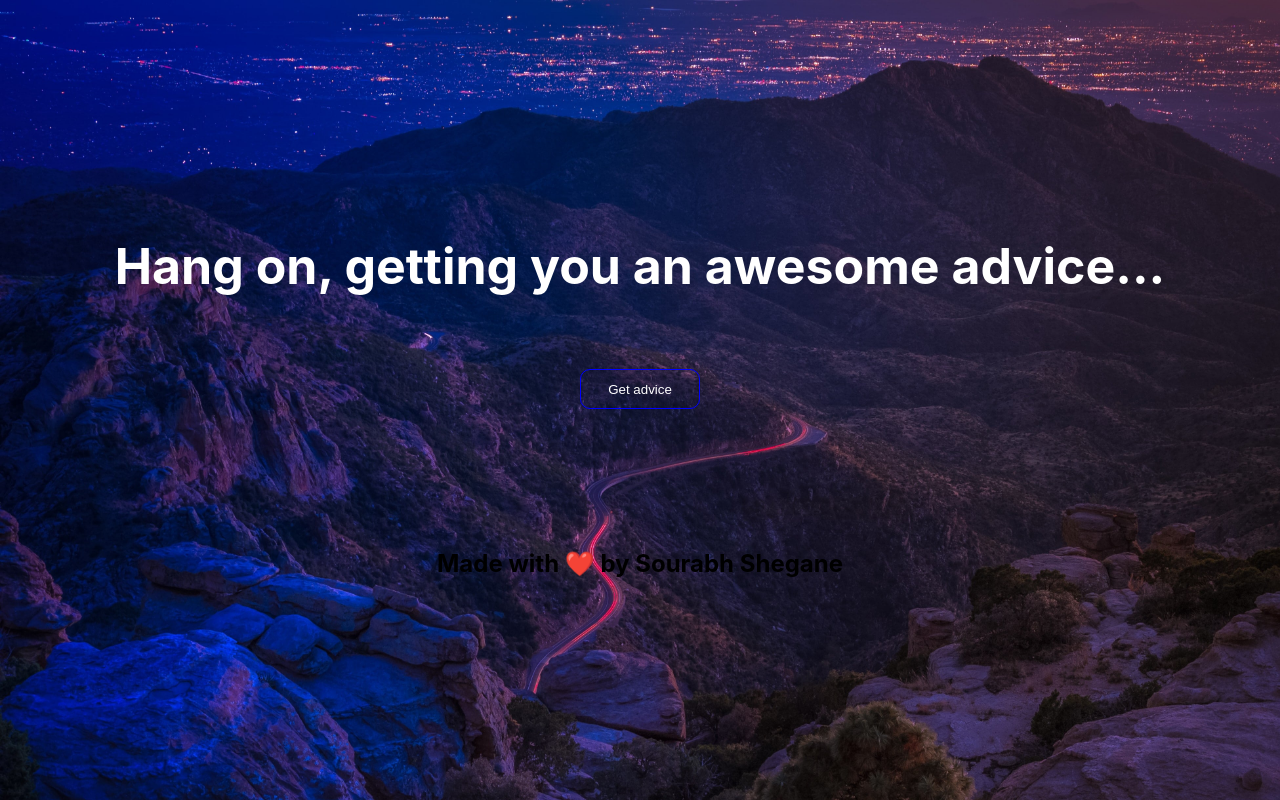
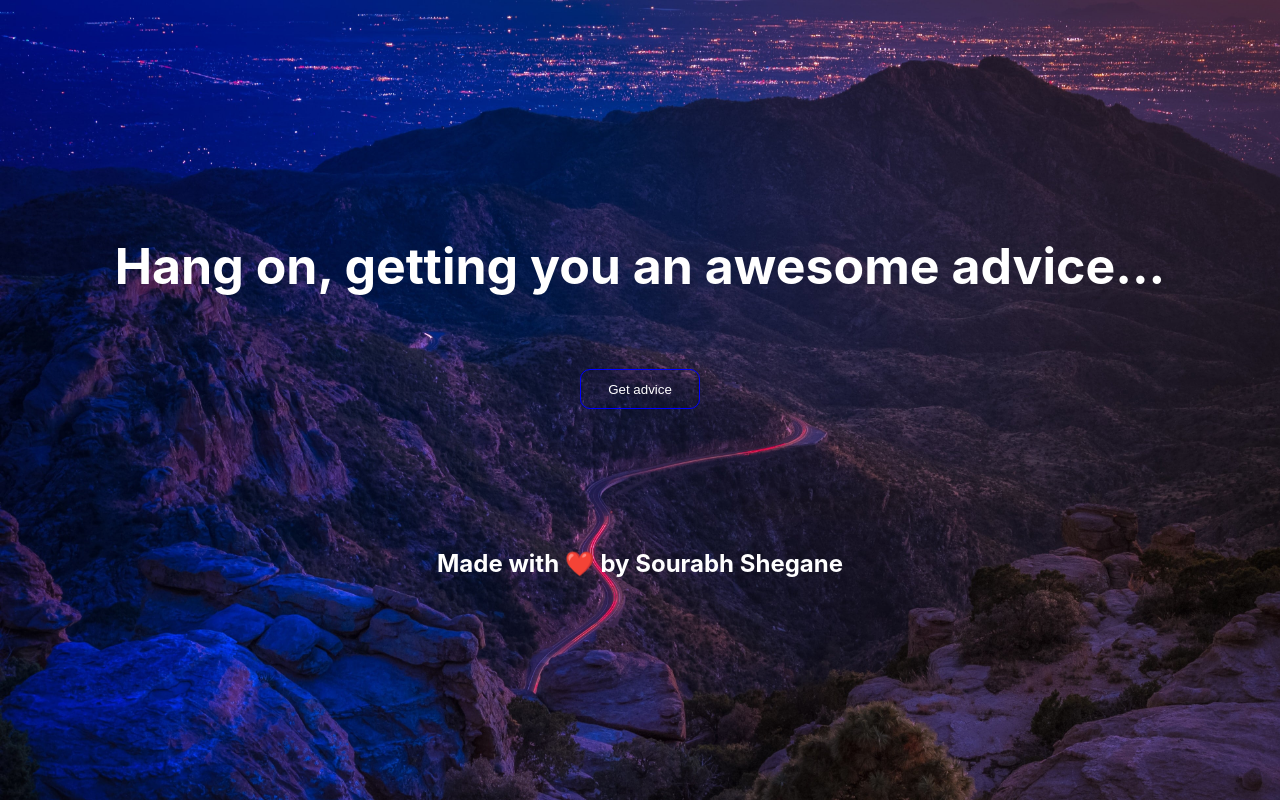
Before and after one commit to sourabhshegane/react_advice_app, a React (Create React App) app: page / in a window 1280 px wide. Built offline with nearby package versions, Linux system fonts and the light colour scheme; no server answers.

Commit message:
Changed Text Color

```diff
--- a/src/App.css
+++ b/src/App.css
@@ -42,3 +42,7 @@
     justify-content: center;
     flex-direction: column;
 }
+
+.made_by {
+    color: white;
+}
```
